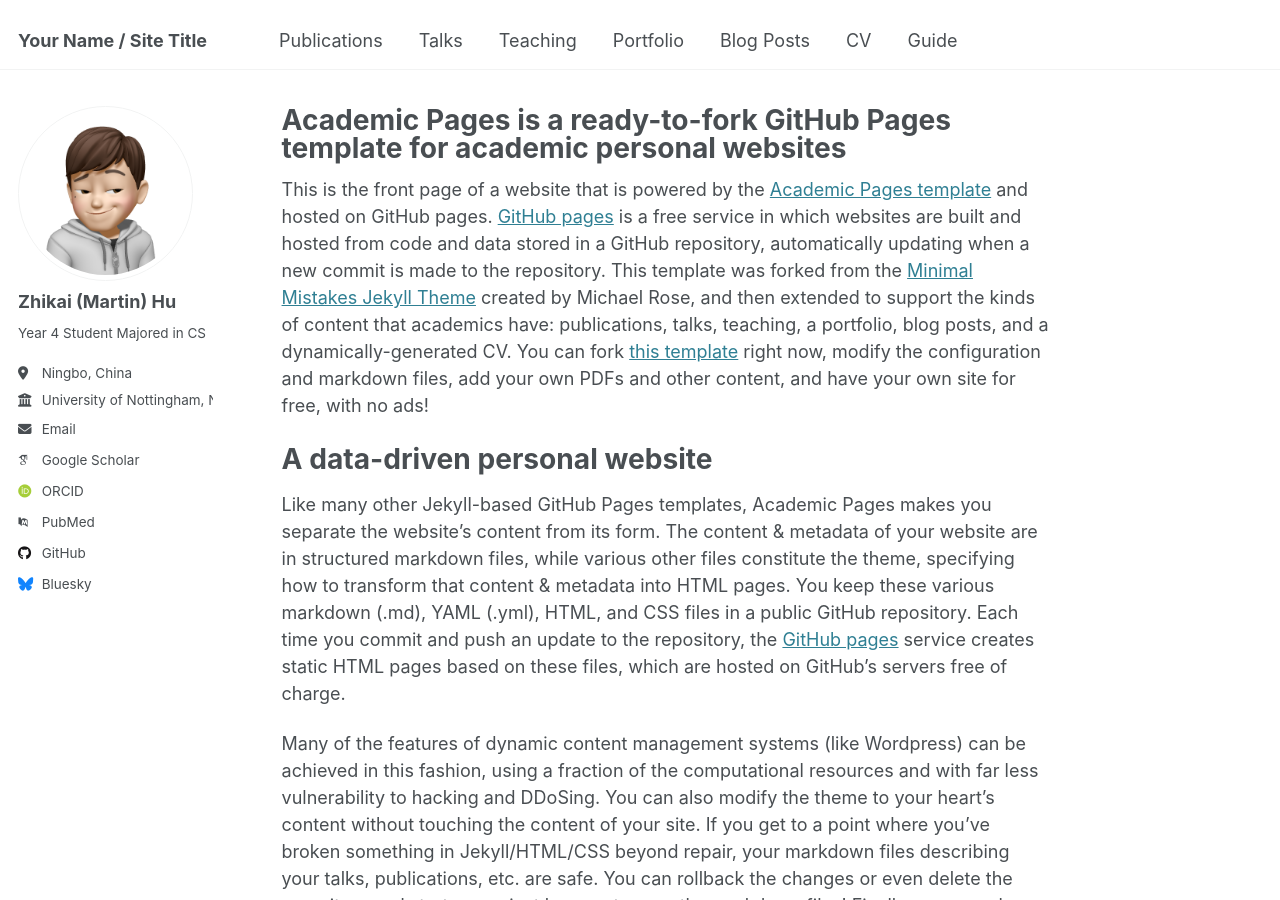
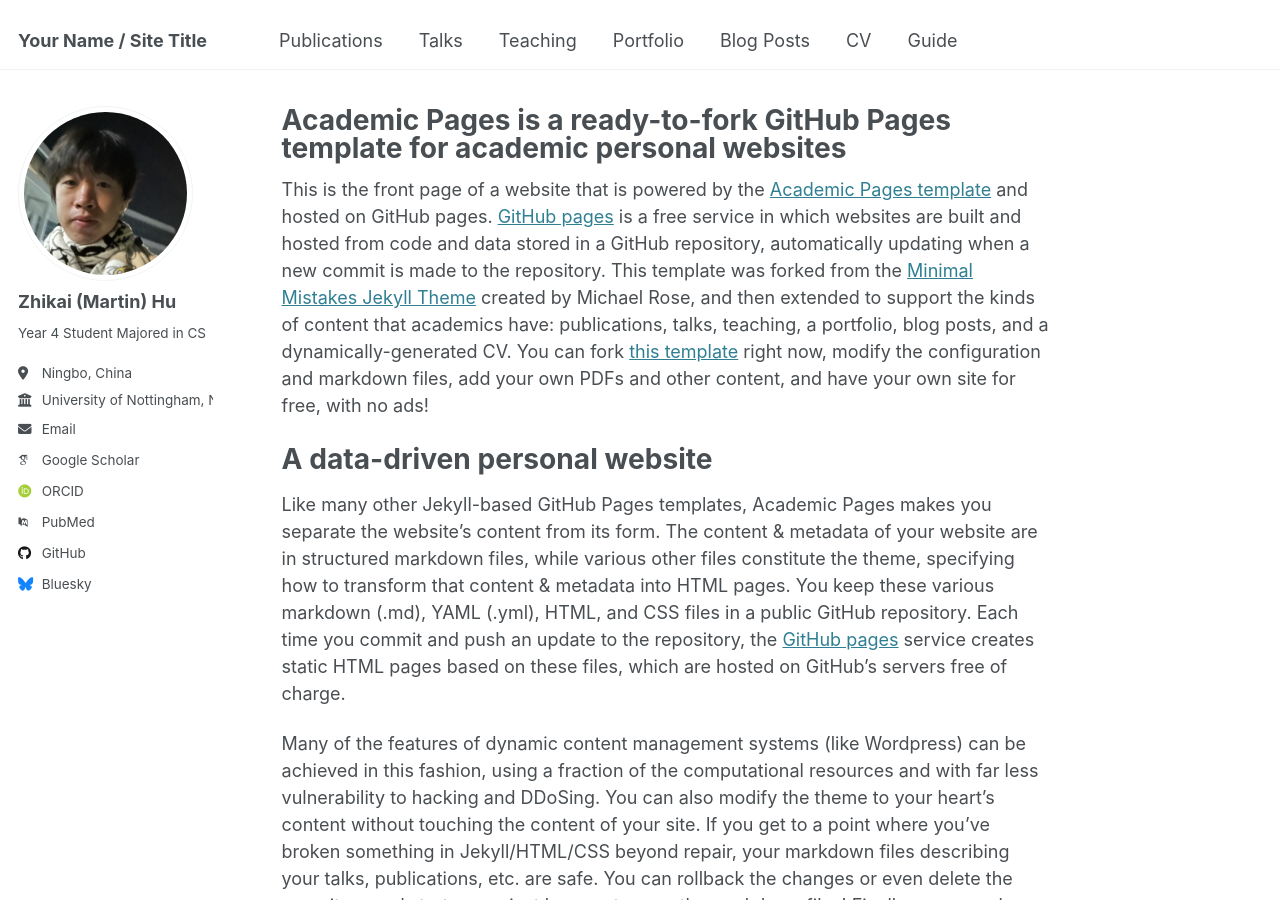
Before and after one commit to Martin-HZK/Martin-HZK.github.io, a Jekyll site: the page built from _pages/about.md, in a window 1280 px wide and 900 px high. Built offline with Jekyll 4.4.1, drawn with Linux system fonts in a browser that asks for light colours; some web fonts are replaced.

Commit message:
Add profile image

```diff
--- a/_config.yml
+++ b/_config.yml
@@ -22,7 +22,7 @@ repository               : "academicpages/academicpages.github.io"
 #               Additional customization can be done by editing /_includes/author-profile.html
 author:
   # Biographic information
-  avatar           : "custom_profile.png"
+  avatar           : "profile.png"
   name             : "Zhikai (Martin) Hu"
   pronouns         : # example: "she/her"
   bio              : "Year 4 Student Majored in CS"
```
Also changed, not shown: images/Zhikai.jpeg (deleted), images/profile.png, 1 other file.
